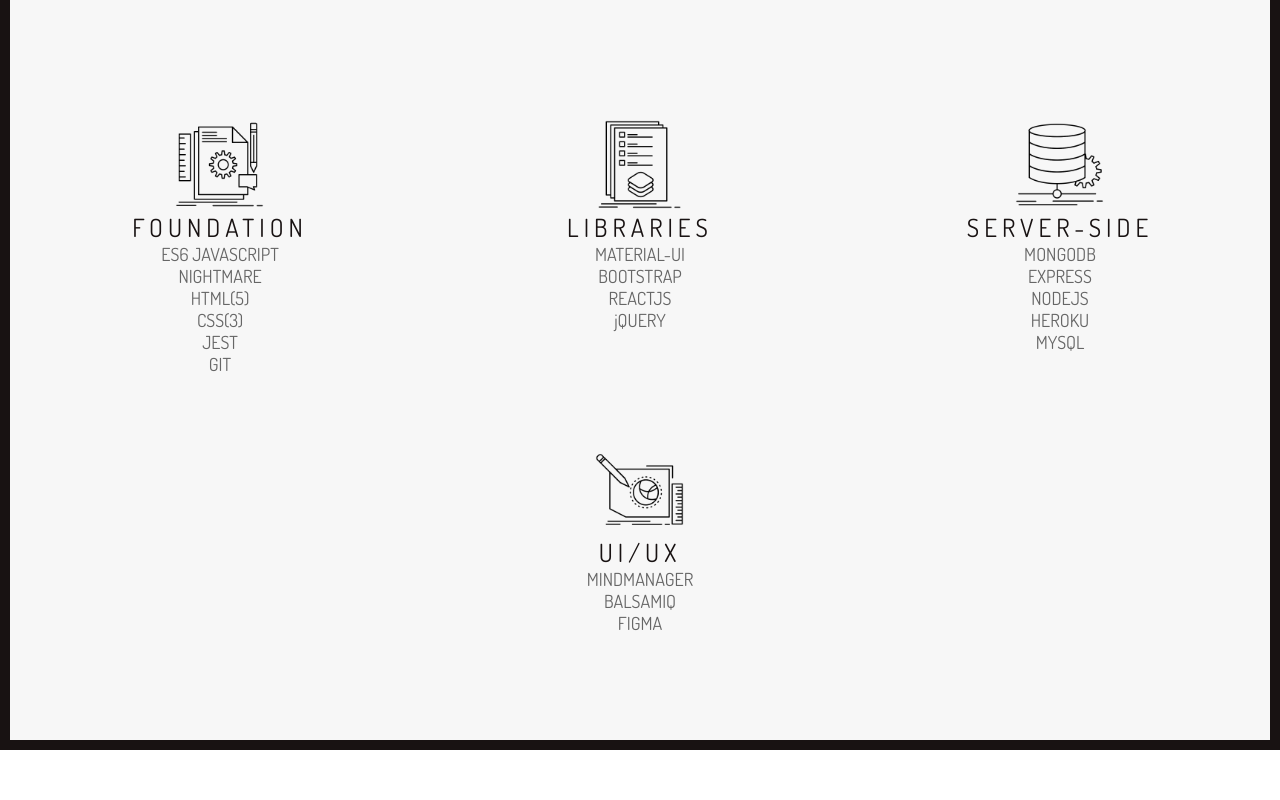
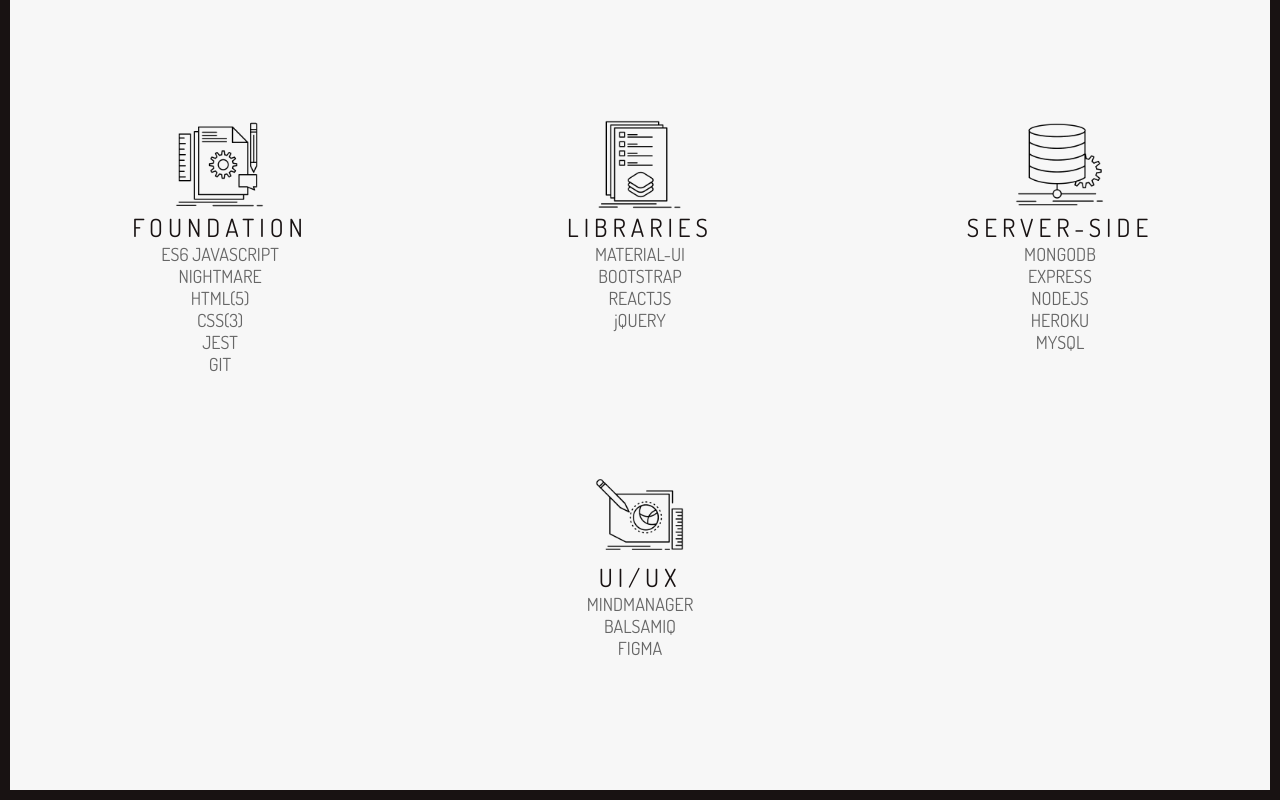
Before and after one commit to rcortez1775/NewPortfolio2019, a React (Create React App) app: page / in a window 1280 px wide. Shown: the part 649-1449 px from the top of the page. Before the commit the page ends 1399 px from the top, so only its background shows below. Built offline with nearby package versions, Linux system fonts and the light colour scheme.

Commit message:
updated military service container

```diff
--- a/src/components/landingpage/landingpage.css
+++ b/src/components/landingpage/landingpage.css
@@ -106,7 +106,7 @@
     height: 300px;
     perspective: 1000px;
     padding-top: 10px;
-    margin-bottom: 0;
+
 }
 
 .boxCont {
```
